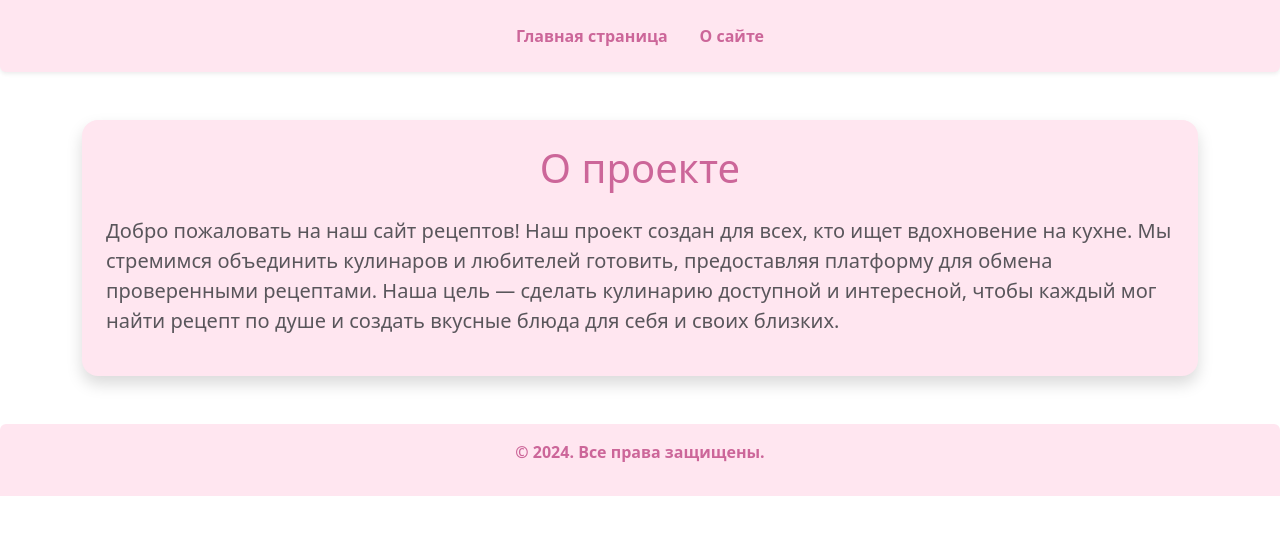
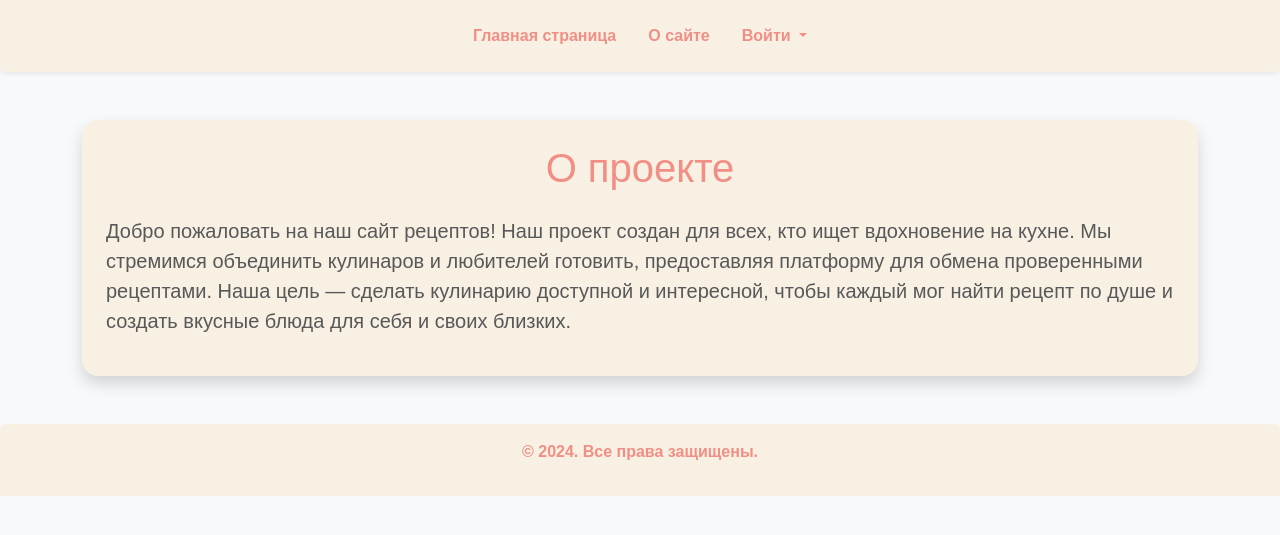
Before and after one commit to Ivan-ee/build-testing-verification, a Django app: page /about/ in a window 1280 px wide. Shown: the top 535 px of the page. Run offline with Django 4.2, Linux system fonts and the light colour scheme.

Commit message:
add user profile

```diff
--- a/super_django_prj/recipe_project/templates/base.html
+++ b/super_django_prj/recipe_project/templates/base.html
@@ -7,28 +7,46 @@
     <link href="https://cdn.jsdelivr.net/npm/bootstrap@5.3.3/dist/css/bootstrap.min.css" rel="stylesheet"
           integrity="sha384-QWTKZyjpPEjISv5WaRU9OFeRpok6YctnYmDr5pNlyT2bRjXh0JMhjY6hW+ALEwIH" crossorigin="anonymous">
     <style>
+        body {
+            font-family: sans-serif;
+            background-color: #f8f9fa;
+        }
+
         .bg-light-pink {
-            background-color: #ffe6f0;
+            background-color: #f8f0e3;
         }
 
         .text-dark-pink {
-            color: #cc6699;
+            color: #f18e85;
         }
 
-        .rounded-4 {
-            border-radius: 1.5rem;
+        .dropdown-menu {
+            display: none;
+            position: absolute;
+            background-color: #f9f9f9;
+            min-width: 160px;
+            box-shadow: 0px 8px 16px 0px rgba(0, 0, 0, 0.2);
+            z-index: 1;
         }
 
-        .rounded-bottom {
-            border-bottom-left-radius: 1.5rem;
-            border-bottom-right-radius: 1.5rem;
+        .nav-item.show .dropdown-menu {
+            display: block;
         }
 
-        .rounded-top {
-            border-top-left-radius: 1.5rem;
-            border-top-right-radius: 1.5rem;
+        .dropdown-menu a {
+            padding: 12px 16px;
+            text-decoration: none;
+            display: block;
+            color: #333;
+        }
+
+        .dropdown-menu a:hover {
+            background-color: #f18e85;
+            color: #fff;
         }
     </style>
+
+
 </head>
 <body>
 {% include "menu.html" %}
--- a/super_django_prj/recipe_project/templates/menu.html
+++ b/super_django_prj/recipe_project/templates/menu.html
@@ -3,6 +3,9 @@
         <ul class="nav">
             <li class="nav-item">
                 <a class="nav-link text-dark-pink fw-bold" href="{% url 'recipe_catalog:home' %}">Главная страница</a>
+            </li>
+            <li class="nav-item">
+                <a class="nav-link text-dark-pink fw-bold" href="{% url 'recipe_catalog:about' %}">О сайте</a>
             </li>
             {% if request.user.is_authenticated %}
             <li class="nav-item">
@@ -11,10 +14,44 @@
             <li class="nav-item">
                 <a class="nav-link text-dark-pink fw-bold" href="{% url 'recipe_catalog:ingredients_list' %}">Ингредиенты</a>
             </li>
+            <li class="nav-item dropdown" id="user-dropdown">
+                <a class="nav-link text-dark-pink fw-bold dropdown-toggle" href="#" id="dropdownMenuButton"
+                   role="button"
+                   aria-expanded="false">
+                    {{ request.user.username }}
+                </a>
+                <ul class="dropdown-menu" aria-labelledby="dropdownMenuButton">
+                    <li><a class="dropdown-item" href="{% url 'recipe_catalog:logout' %}">Выйти</a></li>
+                </ul>
+            </li>
+            {% else %}
+            <li class="nav-item dropdown" id="user-dropdown">
+                <a class="nav-link text-dark-pink fw-bold dropdown-toggle" href="#" id="dropdownMenuButton"
+                   role="button"
+                   aria-expanded="false">
+                    Войти
+                </a>
+                <ul class="dropdown-menu" aria-labelledby="dropdownMenuButton">
+                    <li><a class="dropdown-item" href="{% url 'recipe_catalog:login' %}">Вход</a></li>
+                    <li><a class="dropdown-item" href="{% url 'recipe_catalog:register' %}">Регистрация</a></li>
+                </ul>
+            </li>
             {% endif %}
-            <li class="nav-item">
-                <a class="nav-link text-dark-pink fw-bold" href="{% url 'recipe_catalog:about' %}">О сайте</a>
-            </li>
+            <script>
+                document.querySelectorAll('.nav-item.dropdown').forEach(function (item) {
+                    item.addEventListener('click', function (e) {
+                        this.classList.toggle('show');
+                    });
+                });
+
+                document.addEventListener('click', function (e) {
+                    if (!e.target.closest('.nav-item.dropdown')) {
+                        document.querySelectorAll('.nav-item.dropdown').forEach(function (item) {
+                            item.classList.remove('show');
+                        });
+                    }
+                });
+            </script>
         </ul>
     </nav>
 </header>
```
Also changed, not shown: super_django_prj/recipe_project/db.sqlite3.
